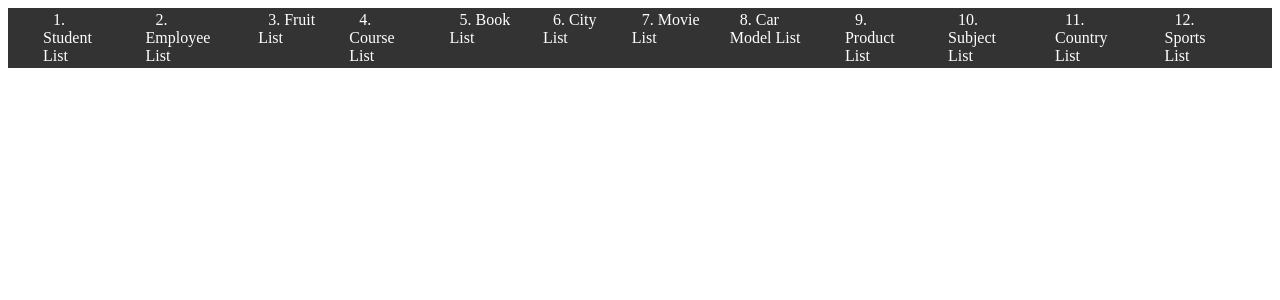
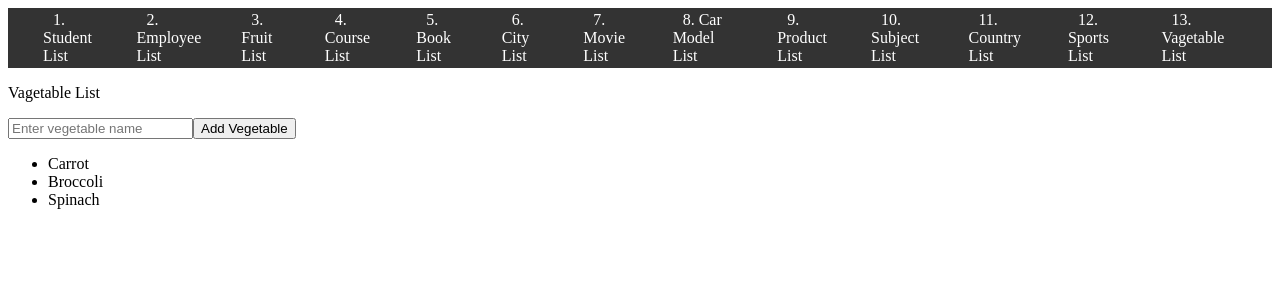
Before and after one commit to kaysie0919/AngularDataStructure, an Angular app: page /vaglist in a window 1280 px wide. Before the commit this address led to /. Shown: the top 300 px of the page. Built offline with nearby package versions, Linux system fonts and the light colour scheme.

Commit message:
#13 Add Vagetable Lsit Component

```diff
--- a/src/app/app.component.html
+++ b/src/app/app.component.html
@@ -12,6 +12,7 @@
     <li><a routerLink="sublist">10. Subject List</a></li>
     <li><a routerLink="counlist">11. Country List</a></li>
     <li><a routerLink="spolist">12. Sports List</a></li>
+    <li><a routerLink="vaglist">13. Vagetable List</a></li>
   </ul>
 </nav>
 <router-outlet></router-outlet>
--- a/src/app/app.module.ts
+++ b/src/app/app.module.ts
@@ -18,6 +18,7 @@ import { Subject } from "rxjs";
 import { SubjectlistComponent } from "./components/subjectlist/subjectlist.component";
 import { CountrylistComponent } from "./components/countrylist/countrylist.component";
 import { SportslistComponent } from "./components/sportslist/sportslist.component";
+import { VagetablelistComponent } from "./components/vagetablelist/vagetablelist.component";
 
 
 
@@ -35,6 +36,7 @@ const routes: Routes = [
     {path: 'sublist', component: SubjectlistComponent},
     {path: 'counlist', component: CountrylistComponent},
     {path: 'spolist', component: SportslistComponent},
+    {path: 'vaglist', component: VagetablelistComponent},
 ]
 
 @NgModule ({
@@ -60,6 +62,7 @@ const routes: Routes = [
         SubjectlistComponent,
         CountrylistComponent,
         SportslistComponent,
+        VagetablelistComponent,
     ],
 
     providers: [
--- /dev/null
+++ b/src/app/components/vagetablelist/vagetablelist.component.html
@@ -0,0 +1,8 @@
+<p>Vagetable List</p>
+<input type="text" [(ngModel)]="vegetable" placeholder="Enter vegetable name">
+
+<button (click)="addVegetable()">Add Vegetable</button>
+
+<ul>
+  <li *ngFor="let vegetable of vegetableList">{{ vegetable }}</li>
+</ul>
--- /dev/null
+++ b/src/app/components/vagetablelist/vagetablelist.component.ts
@@ -0,0 +1,19 @@
+import { Component } from '@angular/core';
+
+@Component({
+  selector: 'app-vagetablelist',
+  templateUrl: './vagetablelist.component.html',
+  styleUrl: './vagetablelist.component.css'
+})
+export class VagetablelistComponent {
+  vegetable: string = '';
+  vegetableList: string[] = ['Carrot', 'Broccoli', 'Spinach'];
+
+  addVegetable() {
+    if (this.vegetable.trim()) {
+      this.vegetableList.push(this.vegetable.trim());
+      this.vegetable = '';
+    }
+  }
+
+}
```
Also changed, not shown: src/app/components/vagetablelist/vagetablelist.component.css (added), 1 other file (tests, documents, lock files or other folders).
